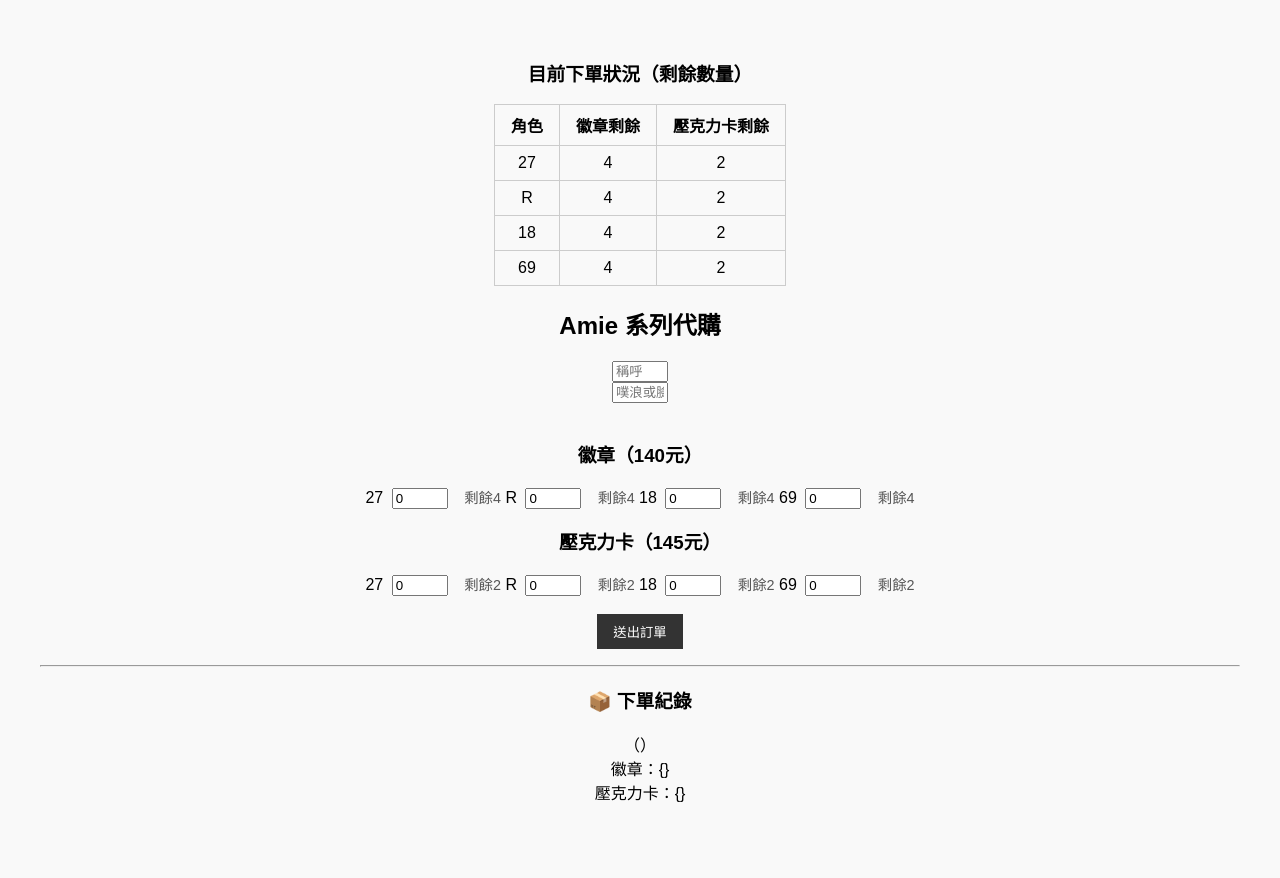
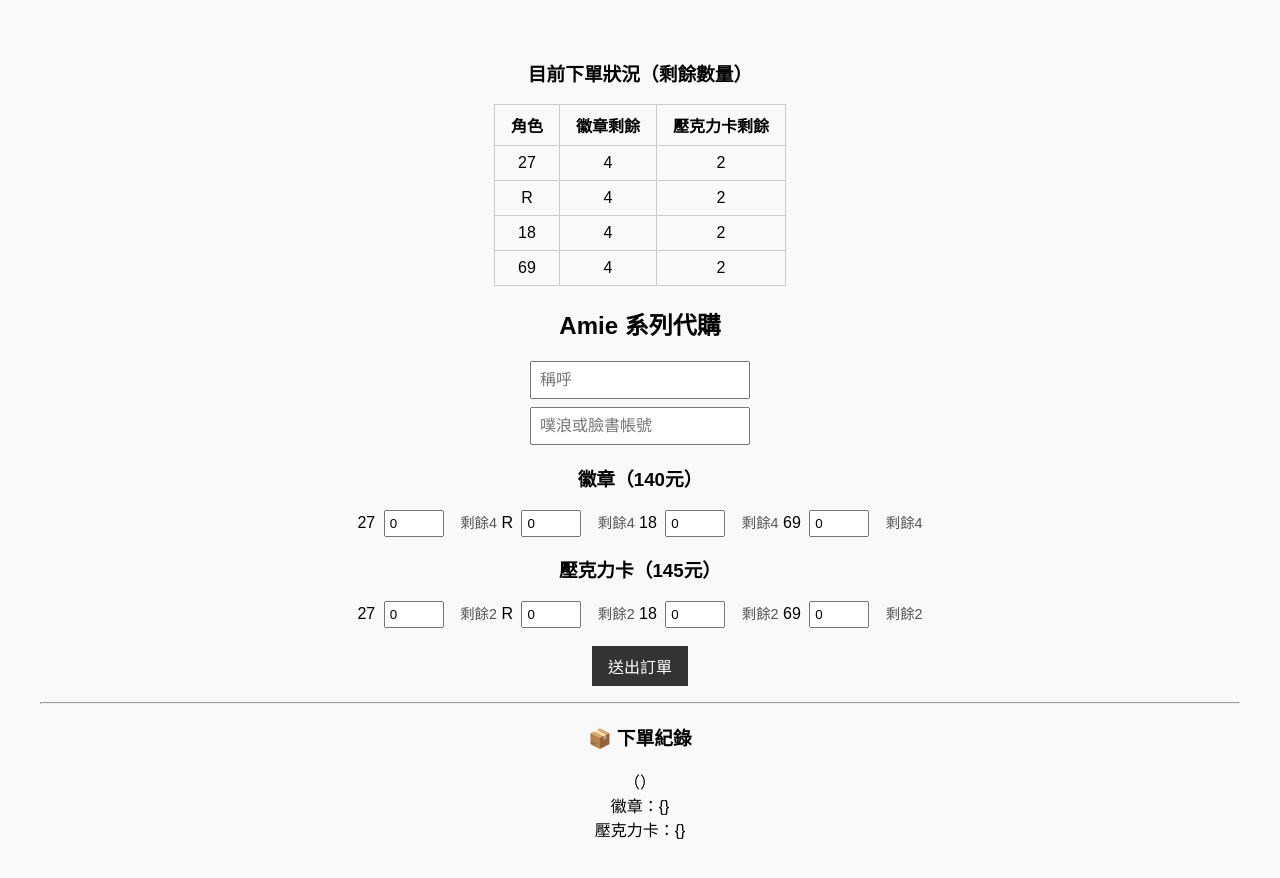
Before and after one commit to noa8059/amie-live, a plain HTML site: page index.html in a window 1280 px wide. Both pictures are taken after a click on the button "送出訂單". Drawn offline with Linux system fonts and the light colour scheme.

Commit message:
Update index.html

```diff
--- a/index.html
+++ b/index.html
@@ -4,14 +4,55 @@
   <meta charset="UTF-8" />
   <title>Amie 系列代購系統</title>
   <style>
-    body { font-family: sans-serif; background: #f9f9f9; padding: 2rem; text-align: center; }
-    table { margin: 0 auto 1rem; border-collapse: collapse; }
-    th, td { border: 1px solid #ccc; padding: 0.5rem 1rem; }
-    input { margin: 0 0.25rem; width: 3rem; }
-    .remain { font-size: 0.9rem; color: #555; margin-left: 0.5rem; }
-    button { padding: 0.5rem 1rem; background: #333; color: #fff; border: none; cursor: pointer; }
-    #message { margin-top: 1rem; font-weight: bold; }
-    #orders div { margin-bottom: 1rem; }
+    body {
+      font-family: sans-serif;
+      background: #f9f9f9;
+      padding: 2rem;
+      text-align: center;
+    }
+    table {
+      margin: 0 auto 1rem;
+      border-collapse: collapse;
+    }
+    th, td {
+      border: 1px solid #ccc;
+      padding: 0.5rem 1rem;
+    }
+    /* 放大文字輸入框 */
+    input#name,
+    input#contact {
+      display: block;
+      margin: 0.5rem auto;
+      padding: 0.5rem;
+      width: 200px;      /* 欄位寬度可自行調整 */
+      font-size: 1rem;
+    }
+    /* 保持數字欄位較小 */
+    input[type="number"] {
+      margin: 0 0.25rem;
+      width: 3rem;
+      padding: 0.25rem;
+    }
+    .remain {
+      font-size: 0.9rem;
+      color: #555;
+      margin-left: 0.5rem;
+    }
+    button {
+      padding: 0.5rem 1rem;
+      background: #333;
+      color: #fff;
+      border: none;
+      cursor: pointer;
+      font-size: 1rem;
+    }
+    #message {
+      margin-top: 1rem;
+      font-weight: bold;
+    }
+    #orders div {
+      margin-bottom: 1rem;
+    }
   </style>
 </head>
 <body>
@@ -25,18 +66,18 @@
       const state = { name:"", contact:"", badge:{}, acrylic:{}, submitted:[] };
 
       function computeRemaining() {
-      const remaining = { badge:{}, acrylic:{} };
+        const rem = { badge:{}, acrylic:{} };
         roles.forEach(r => {
-        remaining.badge[r] = boxLimits.badge;
-        remaining.acrylic[r] = boxLimits.acrylic;
+          rem.badge[r] = boxLimits.badge;
+          rem.acrylic[r] = boxLimits.acrylic;
         });
         state.submitted.forEach(o => {
           roles.forEach(r => {
-          if(o.badge[r]) remaining.badge[r] -= o.badge[r];
-          if(o.acrylic[r]) remaining.acrylic[r] -= o.acrylic[r];
+            if(o.badge[r]) rem.badge[r] -= o.badge[r];
+            if(o.acrylic[r]) rem.acrylic[r] -= o.acrylic[r];
           });
         });
-      return remaining;
+        return rem;
       }
 
       function render() {
@@ -56,8 +97,8 @@
         // 表單
         let form = `
           <h2>Amie 系列代購</h2>
-        <input placeholder="稱呼" id="name" /><br/>
-        <input placeholder="噗浪或臉書帳號" id="contact" /><br/><br/>
+          <input placeholder="稱呼" id="name" />
+          <input placeholder="噗浪或臉書帳號" id="contact" />
           <h3>徽章（140元）</h3>
           ${roles.map(r => `<label>${r}
             <input type="number" min="0" id="badge-${r}" value="0" />
@@ -97,7 +138,7 @@
             name:state.name, contact:state.contact,
             badge:{...state.badge}, acrylic:{...state.acrylic}
           });
-        render(); // 重新渲染：更新表格、剩餘、紀錄
+          render();       // 更新表格與剩餘數
           renderOrders();
         };
       }
```
Lines whose indentation alone changed are shown as unchanged.
